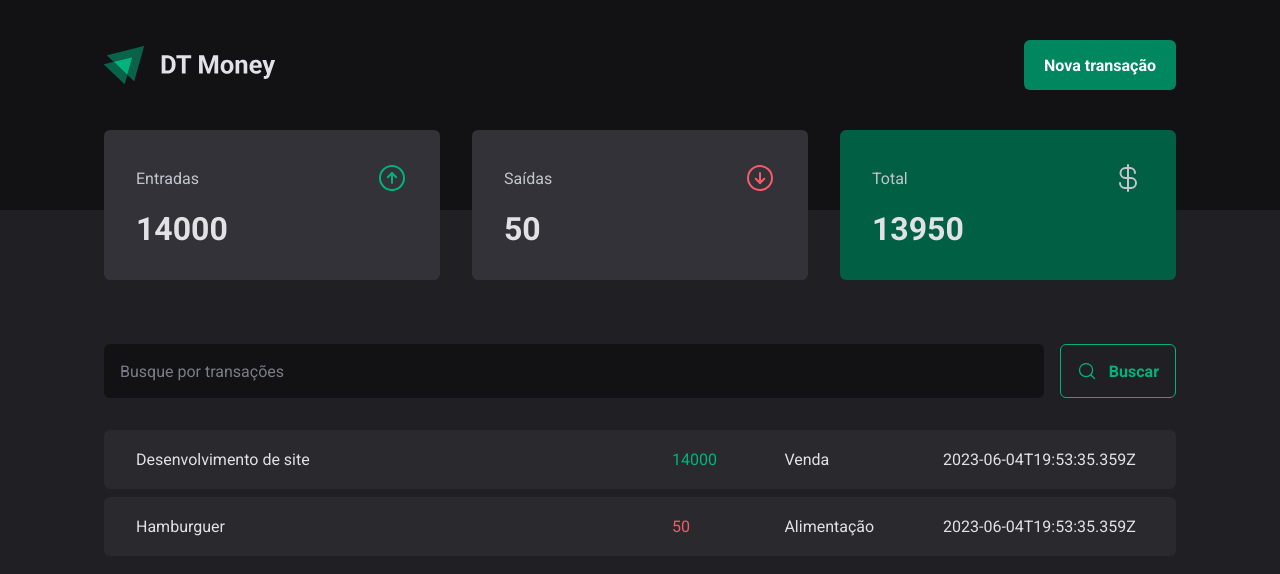
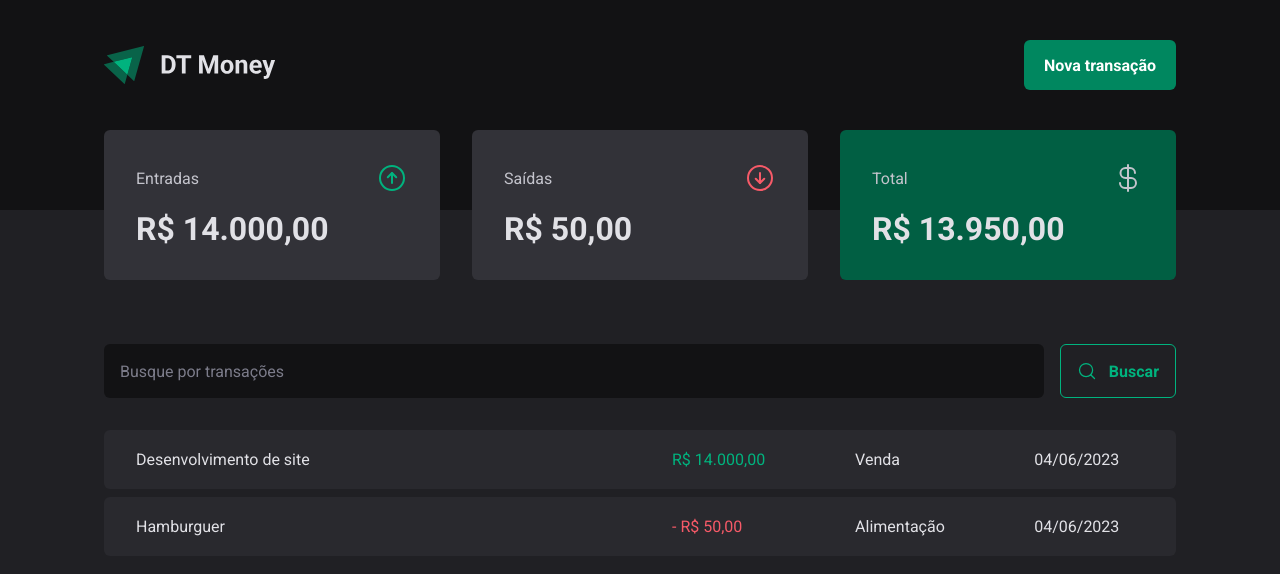
Before and after one commit to tuorjp/dt-money-ignite, a React (Vite) app: page / in a window 1280 px wide. Shown: the top 574 px of the page. Built offline with nearby package versions, Linux system fonts and the light colour scheme; data requests are answered from the project's data file.

Commit message:
valores formatados

```diff
--- a/src/components/Summary/index.tsx
+++ b/src/components/Summary/index.tsx
@@ -3,6 +3,7 @@
 import { SummaryCard, SummaryContainer } from './styles'
 import { useContext } from 'react'
 import { TransactionsContext } from '../../contexts/TransactionsContext'
+import { priceFormatter } from '../../utils/formatter'
 
 export function Summary() {
   const { transactions } = useContext(TransactionsContext)
@@ -27,21 +28,21 @@
           <span>Entradas</span>
           <ArrowCircleUp size={32} color='#00b37e'/>
         </header>
-        <strong>{summary.income}</strong>
+        <strong>{priceFormatter.format(summary.income)}</strong>
       </SummaryCard>
       <SummaryCard>
         <header>
           <span>Saídas</span>
           <ArrowCircleDown size={32} color='#f75a68'/>
         </header>
-        <strong>{summary.outcome}</strong>
+        <strong>{priceFormatter.format(summary.outcome)}</strong>
       </SummaryCard>
       <SummaryCard variant='green'>
         <header>
           <span>Total</span>
           <CurrencyDollar size={32} />
         </header>
-        <strong>{summary.total}</strong>
+        <strong>{priceFormatter.format(summary.total)}</strong>
       </SummaryCard>
     </SummaryContainer>
   )
--- a/src/pages/Transactions/index.tsx
+++ b/src/pages/Transactions/index.tsx
@@ -5,6 +5,7 @@
 import { SearchForm } from './components/SearchForm'
 import { PriceHighlight, TransactionsContainer, TransactionsTable } from './styles'
 import { TransactionsContext } from '../../contexts/TransactionsContext'
+import { dateFormatter, priceFormatter } from '../../utils/formatter'
 
 export function Transactions() {
   const { transactions } = useContext(TransactionsContext)
@@ -23,10 +24,15 @@
                 <tr key={transaction.id}>
                   <td width='50%'>{transaction.description}</td>
                   <td>
-                    <PriceHighlight variant={transaction.type}>{transaction.price}</PriceHighlight>
+                    <PriceHighlight variant={transaction.type}>
+                    {transaction.type === 'outcome' &&
+                      '- '
+                    }
+                      {priceFormatter.format(transaction.price)}
+                    </PriceHighlight>
                   </td>
                   <td>{transaction.category}</td>
-                  <td>{transaction.createdAt}</td>
+                  <td>{dateFormatter.format(new Date(transaction.createdAt))}</td>
                 </tr>
               )
             })}
--- /dev/null
+++ b/src/utils/formatter.ts
@@ -0,0 +1,7 @@
+/* eslint-disable prettier/prettier */
+export const dateFormatter = new Intl.DateTimeFormat('pt-BR')
+
+export const priceFormatter = new Intl.NumberFormat('pt-BR', {
+  style: 'currency',
+  currency: 'BRL',
+})
```
